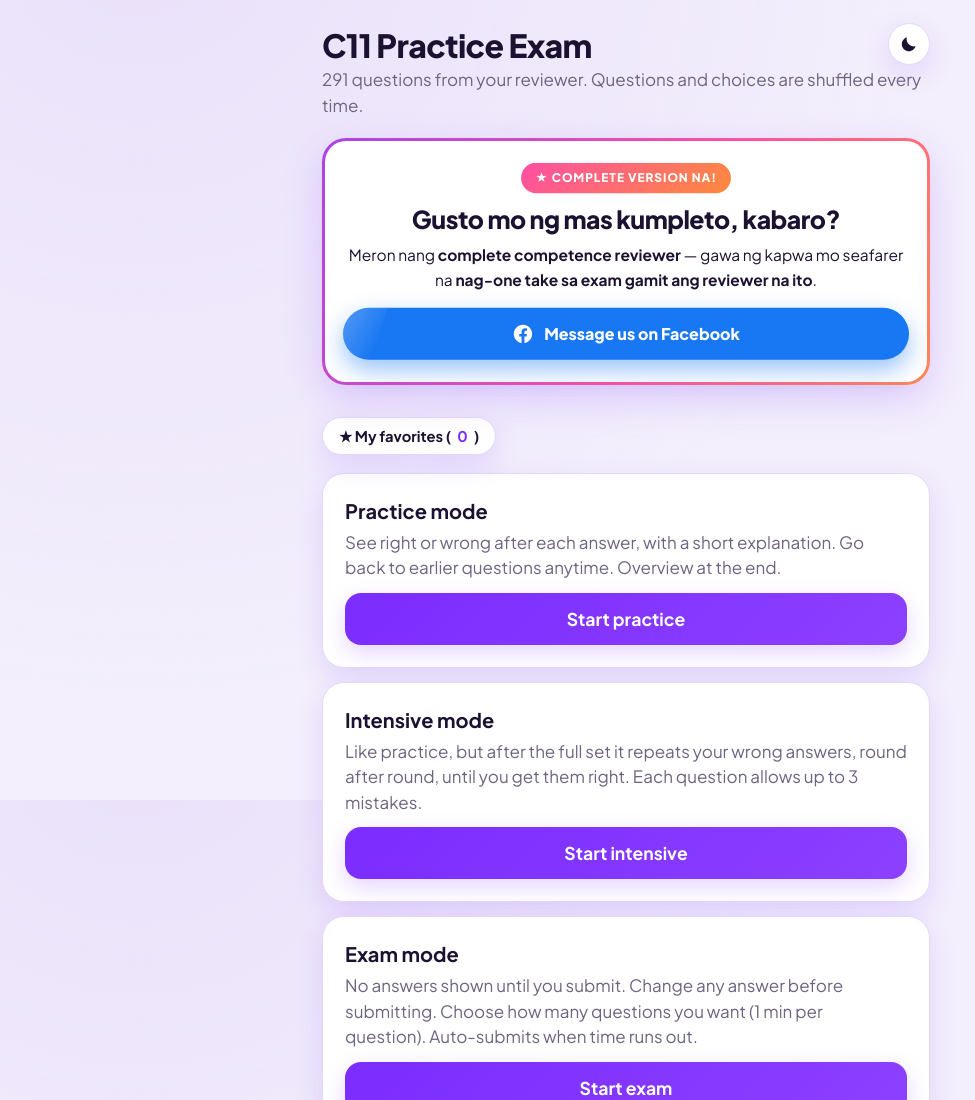
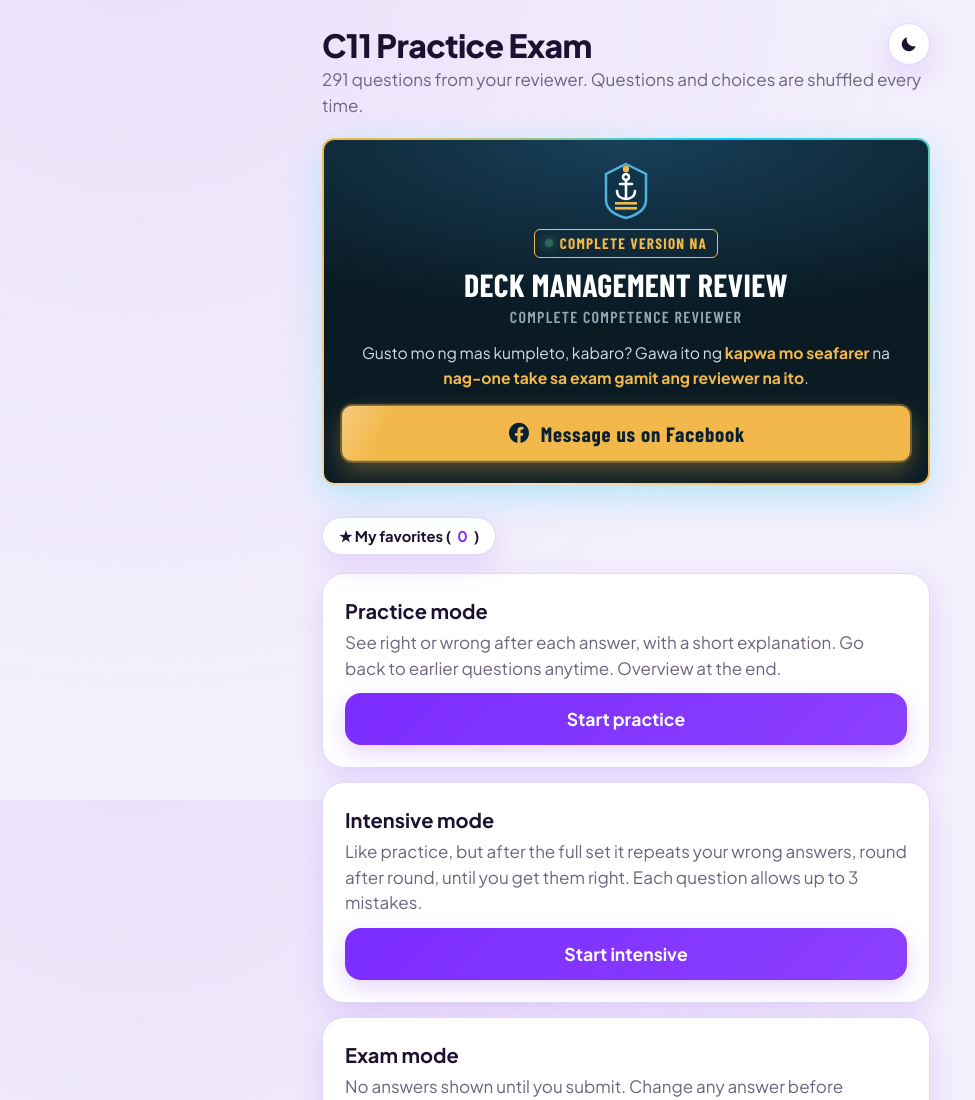
Before and after one commit to conazz/C11-Practice-Exam, a plain HTML site: page index.html in a window 1280 px wide. Shown: the top 1100 px of the page, without its empty margins (14-989 px from the left). Drawn offline with nearby package versions, Linux system fonts and the light colour scheme.

Commit message:
Restyle complete-version ad to match Deck Management Review design
Co-Authored-By: Claude Sonnet 5.5 <noreply@anthropic.com>
Claude-Session: https://claude.ai/code/session_01EnrYzSRYSbd8sxz3K1C9sA

```diff
--- a/index.html
+++ b/index.html
@@ -6,7 +6,7 @@
 <title>C11 Practice Exam</title>
 <link rel="preconnect" href="https://fonts.googleapis.com">
 <link rel="preconnect" href="https://fonts.gstatic.com" crossorigin>
-<link href="https://fonts.googleapis.com/css2?family=Plus+Jakarta+Sans:wght@400;500;600;700;800&family=JetBrains+Mono:wght@500;600;700&display=swap" rel="stylesheet">
+<link href="https://fonts.googleapis.com/css2?family=Barlow+Condensed:wght@600;700&family=Plus+Jakarta+Sans:wght@400;500;600;700;800&family=JetBrains+Mono:wght@500;600;700&display=swap" rel="stylesheet">
 <style>
 :root{
   --bg:#F3EFFC; --bg2:#EAE1FA; --panel:#FFFFFF; --panel2:#F7F2FD; --ink:#1C1130; --muted:#6E6480; --muted2:#9C93AD;
@@ -134,24 +134,29 @@ h3{font-family:"Plus Jakarta Sans",sans-serif;font-weight:700;font-size:1.25rem;
 .scanOpt .k{font-weight:700;min-width:1.2em}
 .scanOpt.right .k{color:var(--stbd)}
 .emptyState{text-align:center;color:var(--muted);padding:30px 10px}
-.ad{position:relative;border-radius:24px;padding:3px;margin:0 0 18px;background:linear-gradient(120deg,#8C40FF,#FF4FA3,#FFB020,#22C3FF,#8C40FF);background-size:300% 300%;animation:adFlow 5s linear infinite;box-shadow:0 14px 38px var(--glow)}
-.ad .in{background:var(--panel);border-radius:21px;padding:22px 18px;text-align:center}
-.adBadge{display:inline-block;background:linear-gradient(135deg,#FF4FA3,#FF8A3D);color:#fff;font-weight:800;font-size:.74rem;letter-spacing:.08em;padding:6px 14px;border-radius:999px;margin-bottom:12px;animation:adPulse 1.6s ease-in-out infinite}
-.adTitle{font-weight:800;font-size:1.55rem;line-height:1.15;letter-spacing:-.02em;margin:0 0 10px}
-.adText{margin:0 0 16px;color:var(--ink);font-size:.97rem;line-height:1.55}
-.adBtn{position:relative;overflow:hidden;display:flex;align-items:center;justify-content:center;gap:10px;background:var(--fb);color:var(--fb-ink);border-radius:999px;padding:14px 22px;font-weight:800;text-decoration:none;font-size:1rem;box-shadow:0 10px 24px rgba(24,119,242,.45);animation:adBounce 2.4s ease-in-out infinite}
-.adBtn svg{width:22px;height:22px;fill:currentColor;flex:none}
-.adBtn::after{content:"";position:absolute;top:0;left:-60%;width:40%;height:100%;background:linear-gradient(100deg,transparent,rgba(255,255,255,.55),transparent);transform:skewX(-20deg);animation:adShine 3s ease-in-out infinite}
+@property --ang{syntax:"<angle>";initial-value:0deg;inherits:false}
+.ad{position:relative;border-radius:12px;padding:2px;margin:0 0 18px;background:conic-gradient(from var(--ang),#f2b84b,#00D4FF 25%,#f2b84b 50%,rgba(242,184,75,.2) 75%,#f2b84b);animation:adSpin 6s linear infinite;box-shadow:0 12px 34px rgba(0,212,255,.25)}
+.ad .in{background:radial-gradient(120% 70% at 50% 0%,#17405a,#0A1B24 72%);border-radius:10px;padding:22px 18px;text-align:center;color:#E3EEF2}
+.adLogo{width:46px;height:58px;margin:0 auto 8px;display:block}
+.adBadge{display:inline-flex;align-items:center;gap:7px;font-family:"Barlow Condensed",sans-serif;font-weight:700;font-size:.95rem;letter-spacing:.08em;border:1.5px solid #f2b84b;color:#f2b84b;border-radius:6px;padding:2px 10px;margin-bottom:10px}
+.adBadge::before{content:"";width:8px;height:8px;border-radius:50%;background:#5CC98D;box-shadow:0 0 8px 2px rgba(92,201,141,.7);animation:adDot 1.6s ease-in-out infinite}
+.adTitle{font-family:"Barlow Condensed",sans-serif;font-weight:700;font-size:2rem;line-height:1.05;letter-spacing:.01em;margin:0 0 4px;color:#fff;text-transform:uppercase}
+.adSub{font-family:"Barlow Condensed",sans-serif;font-size:1rem;letter-spacing:.08em;text-transform:uppercase;color:#8FA9B5;margin:0 0 12px}
+.adText{margin:0 0 16px;color:#cfdde4;font-size:.98rem;line-height:1.55}
+.adText strong{color:#f2b84b}
+.adBtn{position:relative;overflow:hidden;display:flex;align-items:center;justify-content:center;gap:10px;background:#f2b84b;color:#092030;border-radius:10px;min-height:54px;padding:12px 22px;font-family:"Barlow Condensed",sans-serif;font-weight:700;font-size:1.3rem;letter-spacing:.04em;text-decoration:none;box-shadow:0 0 0 2px rgba(242,184,75,.35),0 10px 24px rgba(242,184,75,.35);animation:adBounce 2.4s ease-in-out infinite}
+.adBtn svg{width:24px;height:24px;fill:currentColor;flex:none}
+.adBtn::after{content:"";position:absolute;top:0;left:-60%;width:40%;height:100%;background:linear-gradient(100deg,transparent,rgba(255,255,255,.6),transparent);transform:skewX(-20deg);animation:adShine 3s ease-in-out infinite}
 .ad.sm{margin:14px 0}
-.ad.sm .in{display:flex;flex-direction:column;gap:10px;padding:14px;text-align:left}
-.ad.sm .adTitle{font-size:1.05rem;margin:0}
-.ad.sm .adText{font-size:.85rem;margin:0}
-.ad.sm .adBtn{padding:11px 16px;font-size:.9rem;animation:none}
-@keyframes adFlow{0%{background-position:0% 50%}100%{background-position:300% 50%}}
-@keyframes adPulse{0%,100%{transform:scale(1)}50%{transform:scale(1.07)}}
+.ad.sm .in{display:flex;flex-direction:column;align-items:flex-start;gap:8px;padding:14px;text-align:left}
+.ad.sm .adTitle{font-size:1.35rem;margin:0}
+.ad.sm .adText{font-size:.88rem;margin:0}
+.ad.sm .adBtn{align-self:stretch;min-height:46px;padding:9px 16px;font-size:1.1rem;animation:none}
+@keyframes adSpin{to{--ang:360deg}}
+@keyframes adDot{0%,100%{opacity:.3}50%{opacity:1}}
 @keyframes adBounce{0%,100%{transform:translateY(0)}50%{transform:translateY(-3px)}}
 @keyframes adShine{0%,55%{left:-60%}100%{left:130%}}
-@media (prefers-reduced-motion: reduce){.ad,.adBadge,.adBtn,.adBtn::after{animation:none}}
+@media (prefers-reduced-motion: reduce){.ad,.adBadge::before,.adBtn,.adBtn::after{animation:none}}
 .disclaimer{color:var(--muted2);font-size:.78rem;line-height:1.55;text-align:center;margin:28px 0 4px;padding-top:16px;border-top:1px solid var(--line)}
 .storageWarn{background:var(--port-bg);border:1px solid var(--port);color:var(--ink);border-radius:16px;padding:14px 16px;margin-bottom:16px;font-size:.85rem;line-height:1.5}
 .qtyRow{display:flex;flex-wrap:wrap;gap:10px;margin:14px 0}
@@ -173,9 +178,11 @@ h3{font-family:"Plus Jakarta Sans",sans-serif;font-weight:700;font-size:1.25rem;
     <p class="sub"><span id="total"></span> questions from your reviewer. Questions and choices are shuffled every time.</p>
     <div class="ad hero">
       <div class="in">
-        <span class="adBadge">★ COMPLETE VERSION NA!</span>
-        <h2 class="adTitle">Gusto mo ng mas kumpleto, kabaro?</h2>
-        <p class="adText">Meron nang <strong>complete competence reviewer</strong> — gawa ng kapwa mo seafarer na <strong>nag-one take sa exam gamit ang reviewer na ito</strong>.</p>
+        <svg class="adLogo" viewBox="0 0 46 58" aria-hidden="true"><path d="M23 2 43 12v26c0 9-9 15-20 18C12 53 3 47 3 38V12Z" fill="#0f3347" stroke="#4FB3E0" stroke-width="2.5"/><circle cx="23" cy="7" r="3.2" fill="#f2b84b"/><g fill="none" stroke="#fff" stroke-width="2.6" stroke-linecap="round"><circle cx="23" cy="15" r="3"/><path d="M23 18v17M17 22h12M14 29c0 5 4 8 9 8s9-3 9-8"/></g><g fill="#f2b84b"><rect x="12" y="40" width="22" height="2.6"/><rect x="12" y="45" width="22" height="2.6"/></g></svg>
+        <span class="adBadge">COMPLETE VERSION NA</span>
+        <h2 class="adTitle">Deck Management Review</h2>
+        <p class="adSub">Complete competence reviewer</p>
+        <p class="adText">Gusto mo ng mas kumpleto, kabaro? Gawa ito ng <strong>kapwa mo seafarer</strong> na <strong>nag-one take sa exam gamit ang reviewer na ito</strong>.</p>
         <a class="adBtn" href="https://www.facebook.com/share/1KRb427bME/?mibextid=wwXIfr" target="_blank" rel="noopener noreferrer">
           <svg viewBox="0 0 24 24" aria-hidden="true"><path d="M22 12.06C22 6.51 17.52 2 12 2S2 6.51 2 12.06c0 5 3.66 9.15 8.44 9.94v-7.03H7.9v-2.91h2.54V9.85c0-2.51 1.49-3.89 3.77-3.89 1.09 0 2.23.2 2.23.2v2.46h-1.26c-1.24 0-1.63.77-1.63 1.56v1.88h2.78l-.44 2.91h-2.34V22c4.78-.79 8.44-4.94 8.44-9.94Z"/></svg>
           Message us on Facebook
@@ -1608,7 +1615,7 @@ $("home2").onclick=()=>show("home");
 
 /* ---------- Complete-version ad (compact copies) ---------- */
 document.querySelectorAll("[data-ad]").forEach(el=>{
-  el.innerHTML=`<div class="in"><h3 class="adTitle">★ Complete version na!</h3><p class="adText">Gawa ng kapwa seafarer na nag-one take sa exam gamit ang reviewer na ito. Complete competence — message us to avail.</p><a class="adBtn" href="https://www.facebook.com/share/1KRb427bME/?mibextid=wwXIfr" target="_blank" rel="noopener noreferrer"><svg viewBox="0 0 24 24" aria-hidden="true"><path d="M22 12.06C22 6.51 17.52 2 12 2S2 6.51 2 12.06c0 5 3.66 9.15 8.44 9.94v-7.03H7.9v-2.91h2.54V9.85c0-2.51 1.49-3.89 3.77-3.89 1.09 0 2.23.2 2.23.2v2.46h-1.26c-1.24 0-1.63.77-1.63 1.56v1.88h2.78l-.44 2.91h-2.34V22c4.78-.79 8.44-4.94 8.44-9.94Z"/></svg>Message us on Facebook</a></div>`;
+  el.innerHTML=`<div class="in"><span class="adBadge">COMPLETE VERSION NA</span><h3 class="adTitle">Deck Management Review</h3><p class="adText">Complete competence reviewer, gawa ng kapwa seafarer na <strong>nag-one take sa exam gamit ang reviewer na ito</strong>.</p><a class="adBtn" href="https://www.facebook.com/share/1KRb427bME/?mibextid=wwXIfr" target="_blank" rel="noopener noreferrer"><svg viewBox="0 0 24 24" aria-hidden="true"><path d="M22 12.06C22 6.51 17.52 2 12 2S2 6.51 2 12.06c0 5 3.66 9.15 8.44 9.94v-7.03H7.9v-2.91h2.54V9.85c0-2.51 1.49-3.89 3.77-3.89 1.09 0 2.23.2 2.23.2v2.46h-1.26c-1.24 0-1.63.77-1.63 1.56v1.88h2.78l-.44 2.91h-2.34V22c4.78-.79 8.44-4.94 8.44-9.94Z"/></svg>Message us on Facebook</a></div>`;
 });
 </script>
 </body>
```
